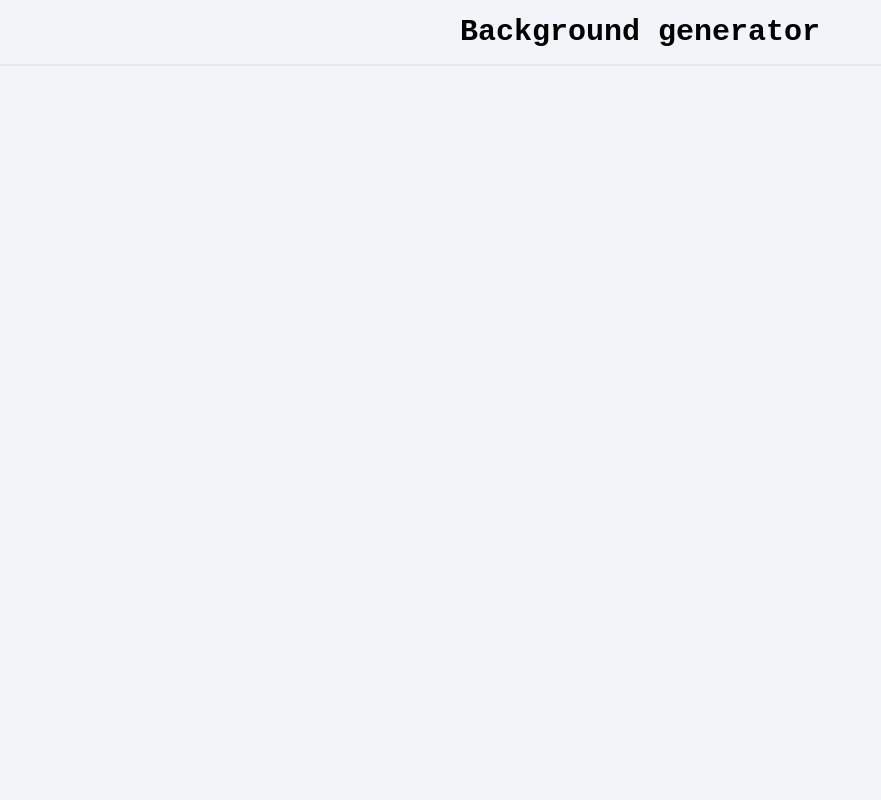
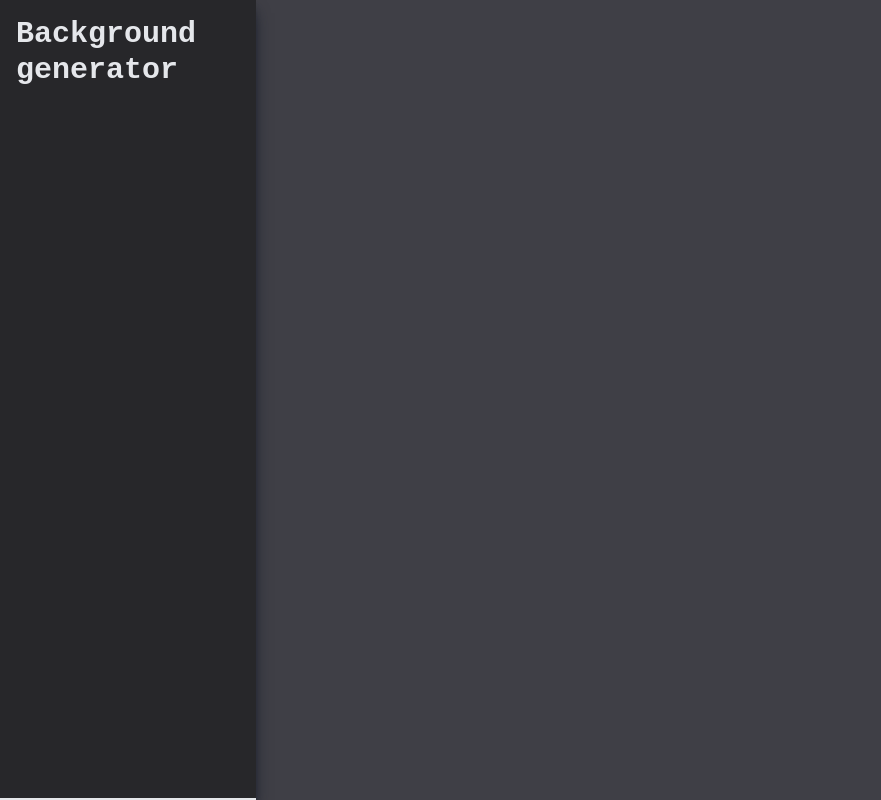
Before and after one commit to caickdias/background-generator, a React (Create React App) app: page / in a window 1280 px wide. Shown: the whole page, without its empty margins (0-881 px from the left). Built offline with nearby package versions, Linux system fonts and the light colour scheme.

Commit message:
changed layout from navbar to sidebar

```diff
--- a/src/App.js
+++ b/src/App.js
@@ -1,10 +1,10 @@
 import './App.css';
-import Navbar from './components/_layout/Navbar';
+import Sidebar from './components/_layout/Sidebar';
 
 function App() {
   return (
-    <div className="bg-slate-100 h-screen w-full">
-      <Navbar />
+    <div className="bg-zinc-700 h-screen w-full">
+      <Sidebar />
     </div>
   );
 }
--- a/src/components/_layout/Navbar.jsx
+++ /dev/null
@@ -1,13 +0,0 @@
-import React from 'react'
-
-const Navbar = () => {
-  return (
-    <div className='flex justify-center items-center w-full h-12 p-8 border-b-2'>
-        <h1 className='font-bold text-3xl'>
-            Background generator
-        </h1>
-    </div>
-  )
-}
-
-export default Navbar
--- /dev/null
+++ b/src/components/_layout/Sidebar.jsx
@@ -0,0 +1,13 @@
+import React from 'react'
+
+const Sidebar = () => {
+  return (
+    <div className='flex w-1/5 h-screen p-4 text-gray-200 border-b-2 shadow-lg shadow-gray-900 bg-zinc-800'>
+        <h1 className='font-bold text-3xl'>
+            Background generator
+        </h1>
+    </div>
+  )
+}
+
+export default Sidebar
```
